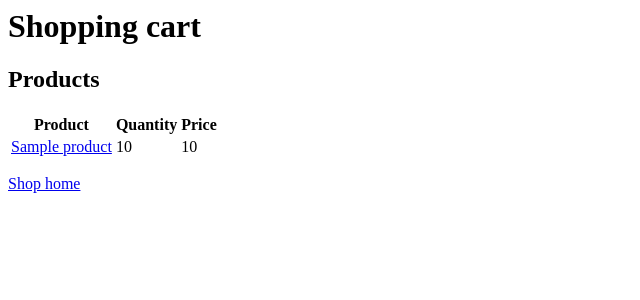
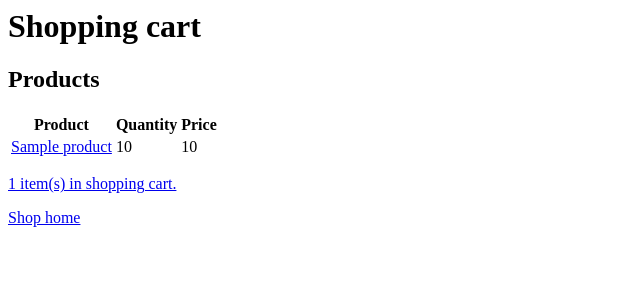
Before and after one commit to dokterbob/basic-webshop, a Django app: template templates/basic_webshop/cart_detail.html in a window 1280 px wide. Shown: the top 300 px of the page, without its empty margins (0-640 px from the left). Run offline with Django 3.2, Linux system fonts and the light colour scheme; the template is opened without the code that fills it: most values are stand-ins (such as "Sample title", 1, 10 or a date in 2020).

Commit message:
Cleaner block structure and cart view on every page.

```diff
--- a/templates/basic_webshop/base.html
+++ b/templates/basic_webshop/base.html
@@ -3,6 +3,7 @@
         <title>Basic webshop</title>
     </head>
     <body>
+        {% block messages %}
             {% if messages %}
                 <ul class="messages">
                     {% for message in messages %}
@@ -10,9 +11,20 @@
                     {% endfor %}
                 </ul>
             {% endif %}
+        {% endblock messages %}
 
         {% block content %}{% endblock content %}
 
+        {% block cart %}
+            {% if cart %}
+                {% with cart.cartitem_set.count as itemcount %}
+                    <p><a href="{% url cart_detail %}">{{ itemcount }} item(s) in shopping cart.</a></p>
+                {% endwith %}
+            {% endif %}
+        {% endblock cart %}
+
+        {% block navigation %}
         <p><a href="{% url shop_index %}">Shop home</a></p>
+        {% endblock navigation %}
     </body>
 </html>
```
Lines whose indentation alone changed are shown as unchanged.
